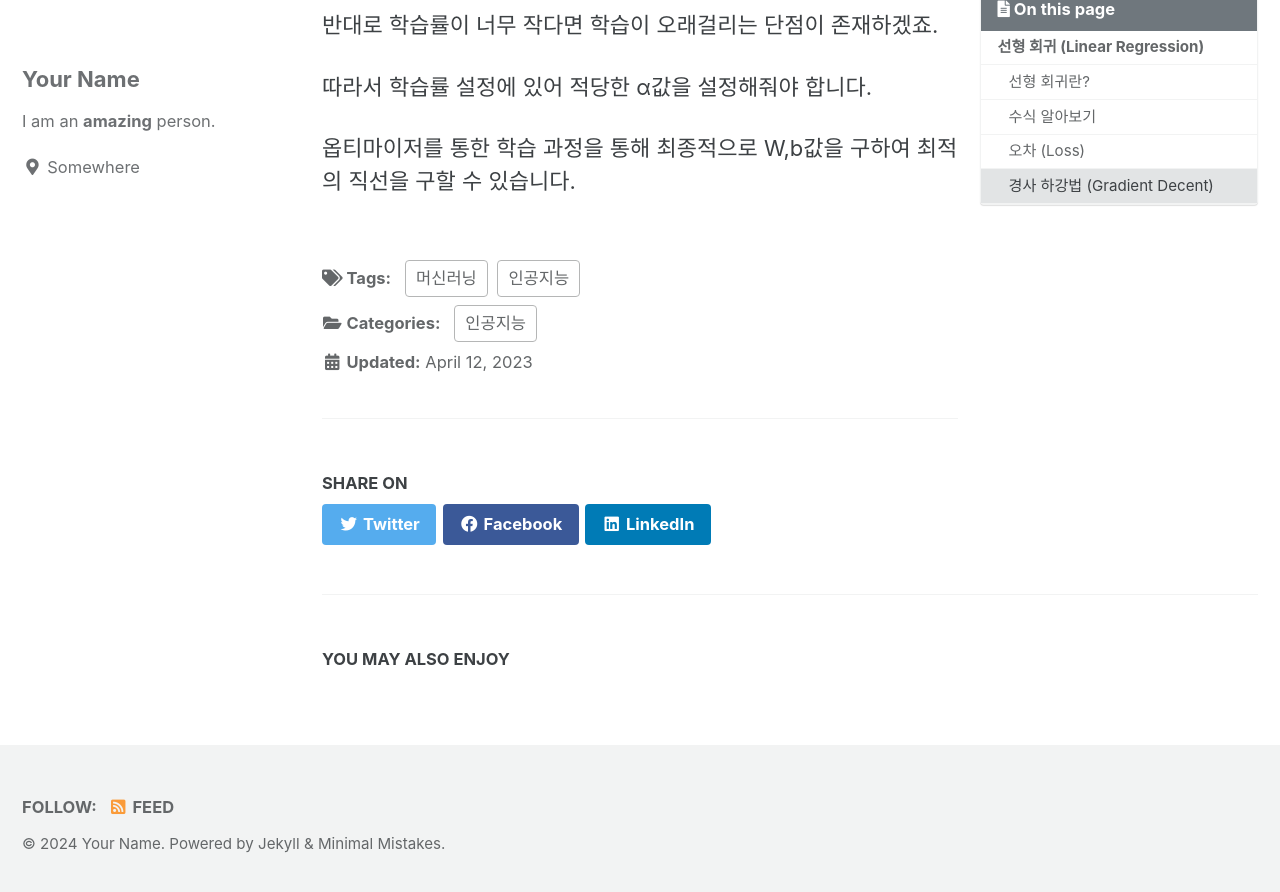
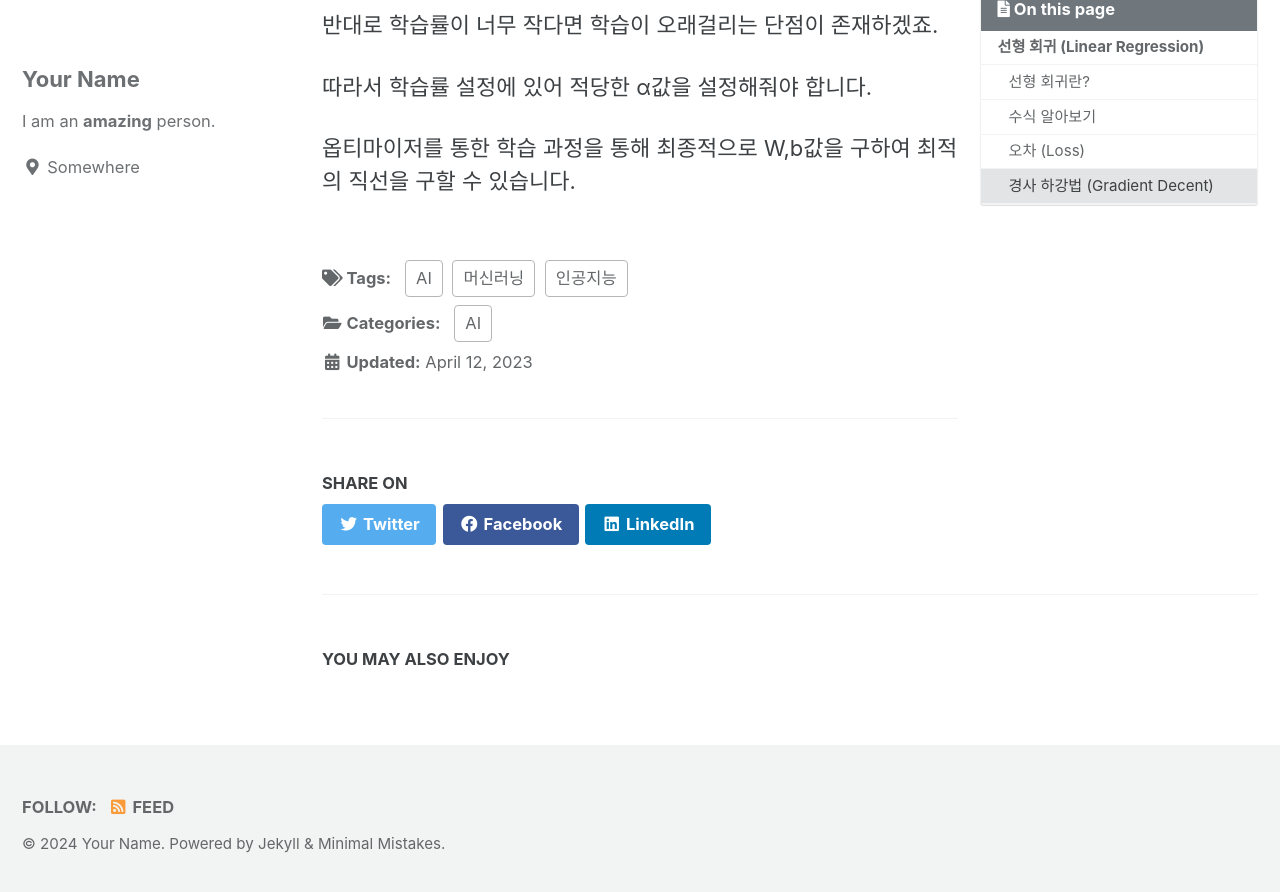
Before and after one commit to YDongHyun/YDongHyun.github.io, a Jekyll site: the page built from _posts/AI/2023-04-12-선형 회귀 (Linear Regression)란 무엇인가/2023-04-12-선형 회귀 (Linear Regression)란 무엇인가.md, in a window 1280 px wide and 900 px high, scrolled down 5092 px. Shown: the top 892 px of the window. Built offline with Jekyll 4.4.1, drawn with Linux system fonts in a browser that asks for light colours; cached includes are drawn as plain includes.

Commit message:
Update 2023-04-12-선형 회귀 (Linear Regression)란 무엇인가.md

```diff
--- a/_posts/AI/2023-04-12-선형 회귀 (Linear Regression)란 무엇인가/2023-04-12-선형 회귀 (Linear Regression)란 무엇인가.md
+++ b/_posts/AI/2023-04-12-선형 회귀 (Linear Regression)란 무엇인가/2023-04-12-선형 회귀 (Linear Regression)란 무엇인가.md
@@ -3,9 +3,9 @@ title:  "선형 회귀 (Linear Regression)란 무엇인가?"
 excerpt: ""
 
 categories:
-  - 인공지능
+  - AI
 tags:
-  - [인공지능, 머신러닝]
+  - [AI, 인공지능, 머신러닝]
 
 toc: true
 toc_sticky: true
```
